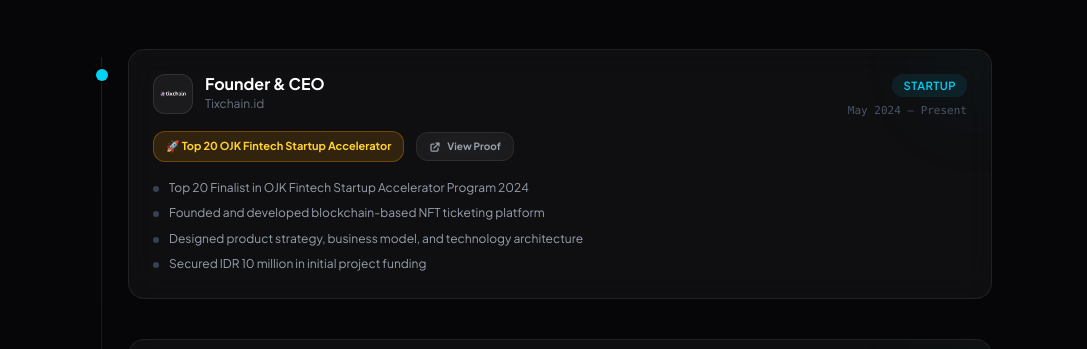
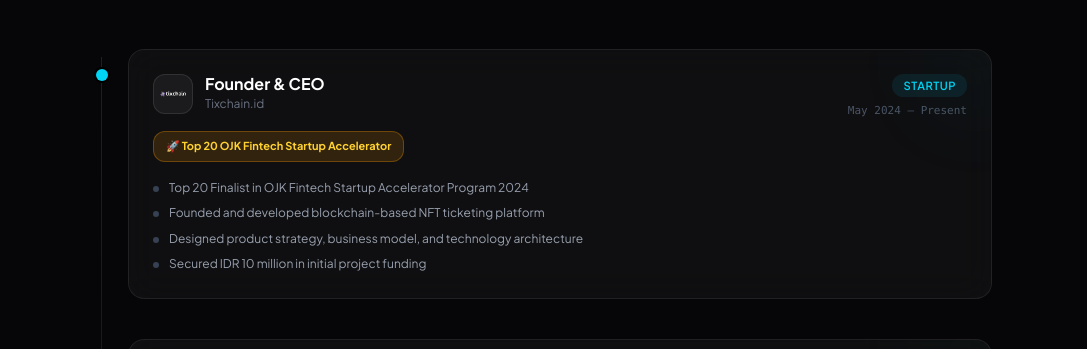
Before and after one commit to ghifarryaal/Web-Portofolio, a Next.js app: page /experience in a window 1280 px wide. Shown: the part 296-645 px from the top of the page, without its empty margins (96-1183 px from the left). Built offline with nearby package versions, Linux system fonts and the light colour scheme.

Commit message:
Remove proof link from Experience and move it to Achievements

```diff
--- a/components/Achievements.tsx
+++ b/components/Achievements.tsx
@@ -11,6 +11,7 @@ const CERT_URLS = {
     top30: 'https://drive.google.com/file/d/1Ob6JR8xHHQxAt9ek86m03HJeiX2DcgIz/view?usp=drive_link',
     beasiswa: 'https://drive.google.com/file/d/15hioEBgULbiGjOg2-L3d-8vRPxlFZOBR/view?usp=drive_link',
     dutaSaham: 'https://drive.google.com/file/d/1afjn5rscJAxWL5XoK0dCPiEgcVc6v-tL/view?usp=drive_link',
+    ojk: 'https://drive.google.com/file/d/1b9EF1SBCJd8OjQiwCgpz9VXYtQLYGzER/view?usp=share_link',
 };
 
 const achievements = [
@@ -26,7 +27,7 @@ const achievements = [
         title: 'Top 20 Finalist — OJK Fintech Startup Accelerator',
         subtitle: 'OJK RI — 2024',
         description: 'Selected as a Top 20 finalist in the OJK Fintech Startup Accelerator Program with Tixchain.id, focusing on blockchain-based ticketing.',
-        color: 'from-blue-500/10', border: 'border-blue-500/20', dot: 'bg-blue-400', cert: CERT_URLS.top10,
+        color: 'from-blue-500/10', border: 'border-blue-500/20', dot: 'bg-blue-400', cert: CERT_URLS.ojk,
     },
     {
         icon: '🥇',
--- a/components/Experience.tsx
+++ b/components/Experience.tsx
@@ -21,7 +21,6 @@ const experiences = [
             'Designed product strategy, business model, and technology architecture',
             'Secured IDR 10 million in initial project funding',
         ],
-        proof: 'https://drive.google.com/file/d/1b9EF1SBCJd8OjQiwCgpz9VXYtQLYGzER/view?usp=share_link',
     },
     {
         period: 'Jan 2025 – Dec 2025',
@@ -186,34 +185,17 @@ export default function Experience() {
                                         </div>
                                     </div>
 
-                                    {/* Achievement badge & Proof */}
-                                    {(exp.badge || ('proof' in exp && exp.proof)) && (
-                                        <div className="flex flex-wrap items-center gap-3 mb-4">
+                                    {/* Achievement badge */}
                                     {exp.badge && (
                                         <motion.div
                                             initial={{ opacity: 0, scale: 0.9 }}
                                             whileInView={{ opacity: 1, scale: 1 }}
                                             transition={{ duration: 0.4, delay: 0.2 }}
                                             viewport={{ once: true }}
-                                                    className="inline-flex items-center gap-2 px-3 py-1.5 rounded-xl bg-amber-500/15 border border-amber-500/30 text-amber-300 text-[11px] font-bold"
+                                            className="mb-4 inline-flex items-center gap-2 px-3 py-1.5 rounded-xl bg-amber-500/15 border border-amber-500/30 text-amber-300 text-[11px] font-bold"
                                         >
                                             {exp.badge}
                                         </motion.div>
-                                            )}
-                                            {'proof' in exp && exp.proof && (
-                                                <a
-                                                    href={exp.proof as string}
-                                                    target="_blank"
-                                                    rel="noopener noreferrer"
-                                                    className="inline-flex items-center gap-1.5 px-3 py-1.5 rounded-xl glass border border-white/10 text-[10px] font-bold text-gray-400 hover:text-white hover:border-white/20 transition-all"
-                                                >
-                                                    <svg className="w-3 h-3" fill="none" viewBox="0 0 24 24" stroke="currentColor" strokeWidth={2.5}>
-                                                        <path strokeLinecap="round" strokeLinejoin="round" d="M10 6H6a2 2 0 00-2 2v10a2 2 0 002 2h10a2 2 0 002-2v-4M14 4h6m0 0v6m0-6L10 14" />
-                                                    </svg>
-                                                    View Proof
-                                                </a>
-                                            )}
-                                        </div>
                                     )}
 
                                     {/* Bullets */}
```
Lines whose indentation alone changed are shown as unchanged.
